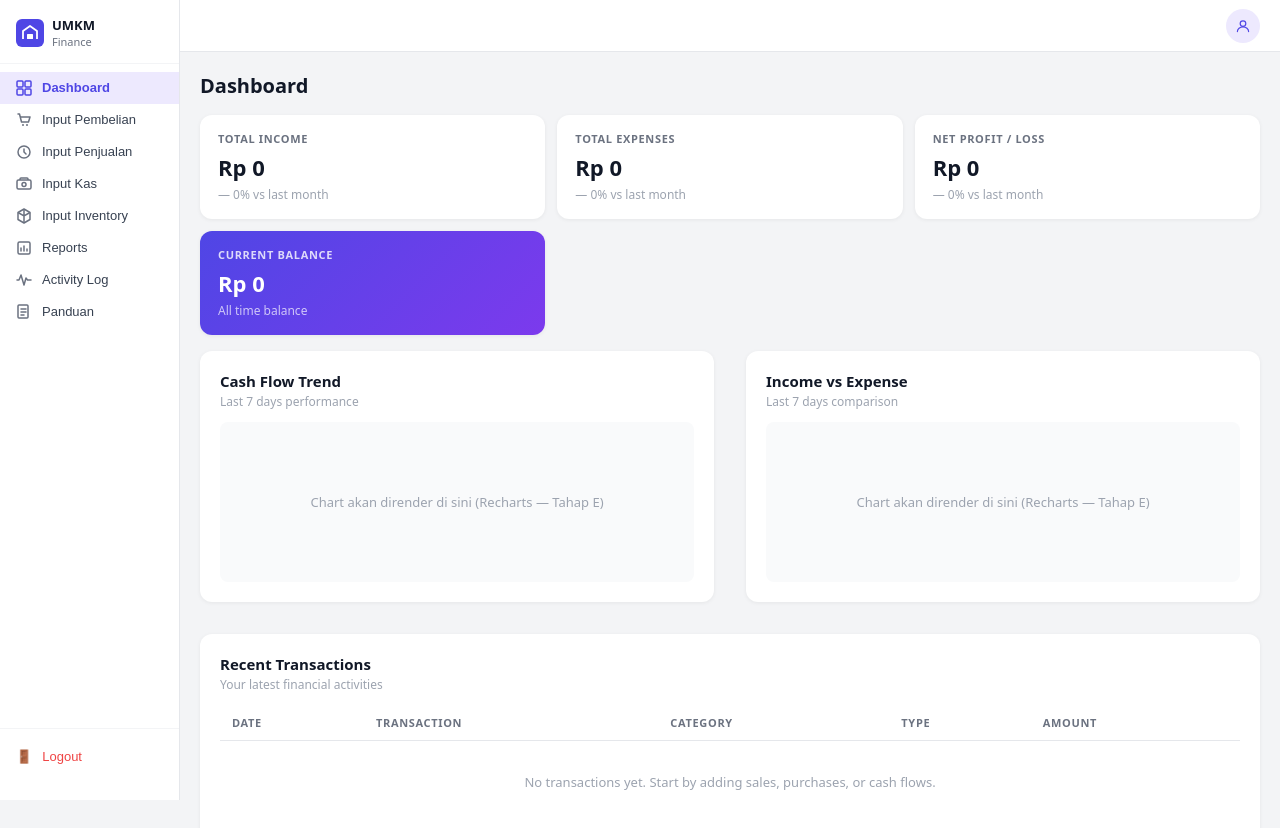
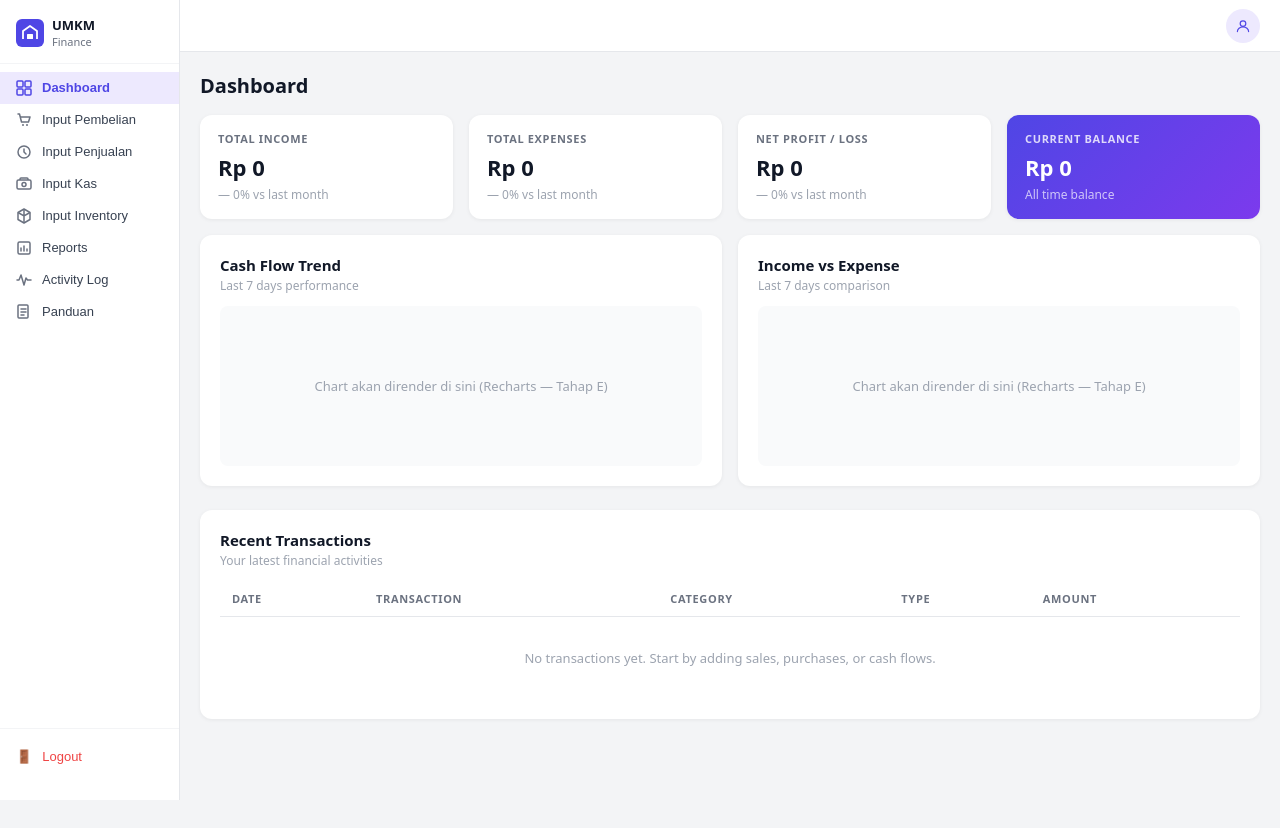
Before and after one commit to Limpossible001/Laporan-Keuangan-UMKM-berbasis-web-application, a React (Vite) app in the folder LapKeuUMKM-react/: page / in a window 1280 px wide. Both pictures are taken after a click on the button "Try Demo Account". Shown: the top 828 px of the page. After the commit the page ends 800 px from the top, so only its background shows below. Built offline with nearby package versions, Linux system fonts and the light colour scheme.

Commit message:
js and ts audit (1/2)

```diff
--- a/LapKeuUMKM-react/src/pages/DashboardPage.jsx
+++ b/LapKeuUMKM-react/src/pages/DashboardPage.jsx
@@ -21,14 +21,19 @@ export default function DashboardPage() {
   return (
       <div>
         <h1 style={styles.pageTitle}>Dashboard</h1>
-      <div style={styles.statsRow}>
+        <div style={{
+          display: "grid",
+          gridTemplateColumns: "repeat(auto-fit, minmax(200px, 1fr))",
+          gap: 16,
+          marginBottom: 16,
+        }}>
           <StatCard label="TOTAL INCOME"      value="Rp 0" subtitle="— 0% vs last month" />
           <StatCard label="TOTAL EXPENSES"    value="Rp 0" subtitle="— 0% vs last month" />
           <StatCard label="NET PROFIT / LOSS" value="Rp 0" subtitle="— 0% vs last month" />
           <StatCard label="CURRENT BALANCE"   value="Rp 0" subtitle="All time balance" accent />
         </div>
 
-      <div style={{ display: "grid", gridTemplateColumns: "1fr 1fr", gap: 32, marginBottom: 16 }}>
+      <div style={{ display: "grid", gridTemplateColumns: "repeat(auto-fit, minmax(360px, 1fr))", gap: 16, marginBottom: 8 }}>
         <ChartPlaceholder title="Cash Flow Trend"     subtitle="Last 7 days performance" />
         <ChartPlaceholder title="Income vs Expense"   subtitle="Last 7 days comparison" />
       </div>
--- a/LapKeuUMKM-react/vite.config.js
+++ b/LapKeuUMKM-react/vite.config.js
@@ -13,7 +13,6 @@ export default defineConfig({
     },
   },
   assetsInclude: ['**/*.svg', '**/*.csv'],
-  // Untuk integrasi dengan Laravel backend
   server: {
     port: 3000,
     proxy: {
@@ -24,7 +23,7 @@ export default defineConfig({
     }
   },
   build: {
-    outDir: '../public/react',  // Output ke folder public Laravel
+    outDir: '../public/react',
     emptyOutDir: true,
   }
 })
```
Also changed, not shown: LapKeuUMKM-react/jsconfig.json (+20 -6 lines). Lines whose indentation alone changed are shown as unchanged.
